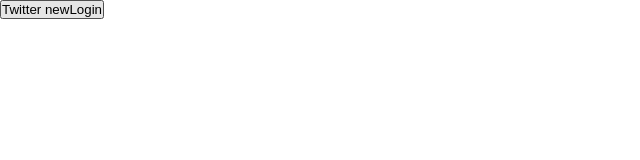
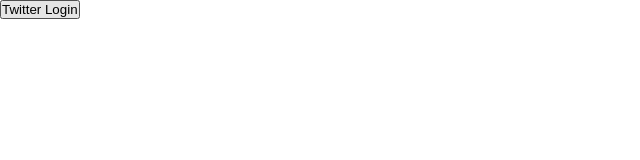
Before and after one commit to DAppArtisan/twitter-auth, a Next.js app: page / in a window 1280 px wide. Shown: the top 160 px of the page, without its empty margins (0-640 px from the left). Built offline with nearby package versions, Linux system fonts and the light colour scheme.

Commit message:
updated code

```diff
--- a/src/app/page.tsx
+++ b/src/app/page.tsx
@@ -1,20 +1,24 @@
 "use client";
 
 export default function Home() {
-  function handleXLogin() {
-    // const clientId = process.env.NEXT_PUBLIC_TWITTER_ID as string;
-    // const redirectUri = process.env.NEXT_PUBLIC_REDIRECT_URL as string;
-    // const state = "twitter_oauth_state";
-    // const codeChallenge = "random_code_challenge";
+  function handleTwitterLogin() {
+    const clientId = "TjR3emVKX3ZtTFNNdUd5cEVKWFc6MTpjaQ";
+    const redirectUri = encodeURIComponent(
+      "https://twitter-auth-nine.vercel.app/api/auth/callback"
+    );
+    const state = "twitter_oauth_state"; // You should use a random string in production
+    const codeChallenge = "codeChallenge";
 
-    const authUrl = `https://twitter.com/i/oauth2/authorize?response_type=code&client_id=TjR3emVKX3ZtTFNNdUd5cEVKWFc6MTpjaQ&redirect_uri=twitter-auth-nine.vercel.app&scope=tweet.read%20users.read&state=state&code_challenge=challenge&code_challenge_method=plain`;
+    // Construct the authorization URL
+    const authUrl = `https://twitter.com/i/oauth2/authorize?response_type=code&client_id=${clientId}&redirect_uri=${redirectUri}&scope=tweet.read%20users.read&state=${state}&code_challenge=${codeChallenge}&code_challenge_method=S256`;
 
+    // Redirect the user to the authorization URL
     window.location.href = authUrl;
   }
 
   return (
     <div>
-      <button onClick={handleXLogin}>Twitter newLogin</button>
+      <button onClick={handleTwitterLogin}>Twitter Login</button>
     </div>
   );
 }
--- a/src/services/fetchTwitter.ts
+++ b/src/services/fetchTwitter.ts
@@ -12,7 +12,8 @@
     // Replace the hardcoded clientId, clientSecret, and redirectUri with your own
     const clientId = "TjR3emVKX3ZtTFNNdUd5cEVKWFc6MTpjaQ";
     const clientSecret = "KxKOV0oXZZn4FWYzHrGnYjOYOdL4DiSOCW5go1KGckijzO";
-    const redirectUri = "https://twitter-auth-nine.vercel.app";
+    const redirectUri =
+      "https://twitter-auth-nine.vercel.app/api/auth/callback";
     const codeVerifier = "random_code_challenge";
 
     const authClient = new auth.OAuth2User({
```
